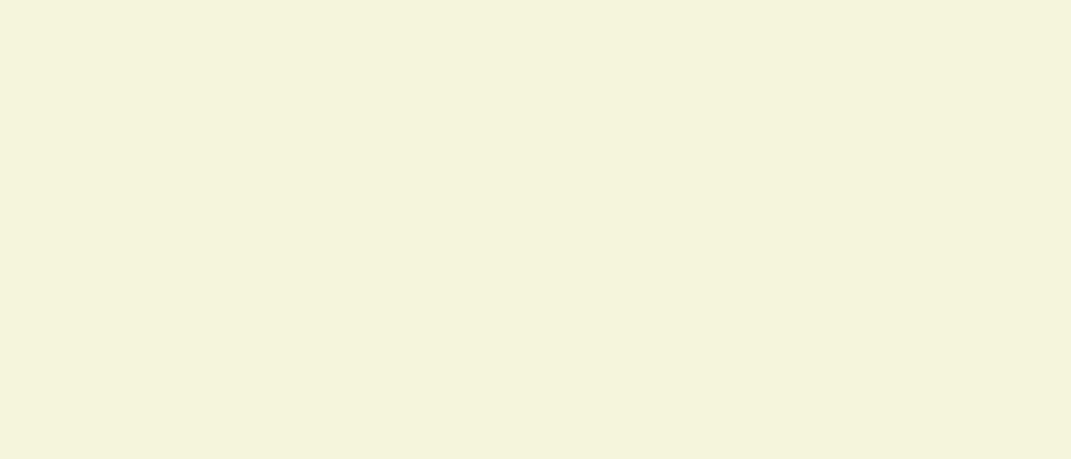
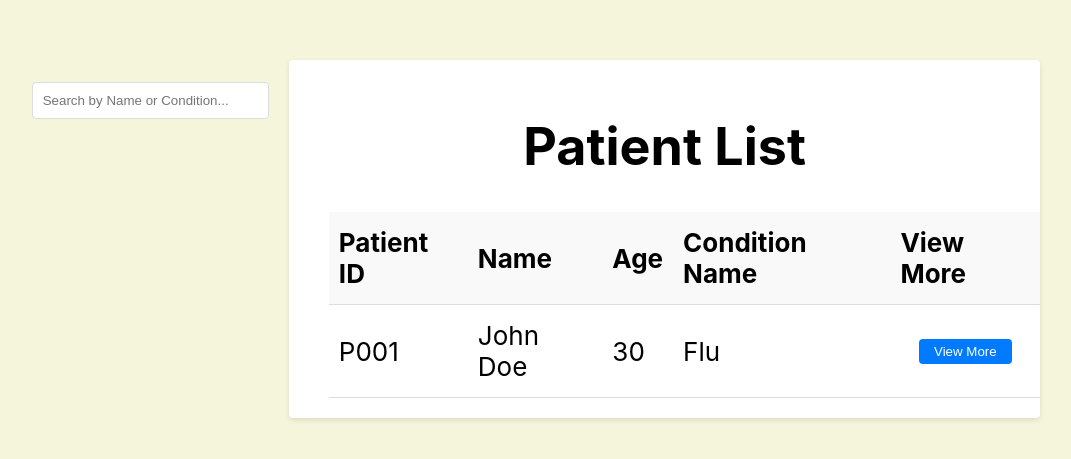
Before and after one commit to Sai-Venky/Patient-Tracker, a React (Create React App) app in the folder front-end/patient-tracker-app/: page /view-patients in a window 1280 px wide. Before the commit this address had no page. Shown: the part 161-620 px from the top of the page, without its empty margins (114-1185 px from the left). Built offline with nearby package versions, Linux system fonts and the light colour scheme.

Commit message:
View Changes

```diff
--- a/front-end/patient-tracker-app/src/components/App.js
+++ b/front-end/patient-tracker-app/src/components/App.js
@@ -8,6 +8,8 @@ import PatientDashboard from './pages/Patient/PatientDashboard/PatientDashboard'
 import SubmitMedicalRecords from './pages/Patient/PatientDashboard/SubmitMedicalRecords';
 import UpdateExistingRecords from './pages/Patient/PatientDashboard/UpdateExistingRecords';
 import CreateAccount from './pages/CreateAccount/CreateAccount';
+import DoctorDashboard from './pages/Doctor/DoctorDashboard/DoctorDashboard';
+import ViewPatients from "./pages/Doctor/DoctorDashboard/ViewPatients";
 import './App.css'
 
 function App() {
@@ -24,6 +26,8 @@ function App() {
             <Route path="/update-info" element={<UpdatePatientInfo />} />
             <Route path="/update-existing-records" element={<UpdateExistingRecords />} />
             <Route path="/create-account" element={<CreateAccount />} />
+            <Route path="/doctor-dashboard" element={<DoctorDashboard />} />
+            <Route path="/view-patients" element={<ViewPatients />} />
           </Routes>
         </header>
       </div>
--- a/front-end/patient-tracker-app/src/components/pages/Doctor/DoctorDashboard/ViewPatients.css
+++ b/front-end/patient-tracker-app/src/components/pages/Doctor/DoctorDashboard/ViewPatients.css
@@ -0,0 +1,70 @@
+.view-patients-layout {
+    display: flex;
+    margin: 20px auto;
+    max-width: 1200px;
+}
+
+.search-filter-container {
+    flex: 1;
+    padding: 20px;
+    max-width: 300px; /* You can adjust this width as needed */
+}
+
+.search-input {
+    padding: 10px;
+    border: 1px solid #ddd;
+    border-radius: 4px;
+    width: 100%;
+    box-sizing: border-box;
+}
+
+.view-patients-container {
+    flex: 3;
+    padding: 20px;
+    background-color: #ffffff;
+    border-radius: 4px;
+    box-shadow: 0 2px 5px rgba(0, 0, 0, 0.1);
+    overflow-x: auto;
+    color: #000;
+}
+
+.patients-table-container {
+    width: 100%;
+}
+
+.patients-table {
+    border-collapse: collapse;
+    width: 100%;
+    margin-left: 20px; /* Adjust or remove margin as necessary */
+}
+
+.patients-table thead {
+    background-color: #f9f9f9;
+}
+
+.patients-table th, .patients-table td {
+    text-align: left;
+    padding: 15px 10px;
+    border-bottom: 1px solid #ddd;
+}
+
+.patients-table tbody tr:hover {
+    background-color: #f5f5f5;
+}
+
+.view-more-button {
+    padding: 5px 15px;
+    border: none;
+    border-radius: 4px;
+    background-color: #007bff;
+    color: white;
+    cursor: pointer;
+    transition: background-color 0.2s;
+    text-align: center;
+    display: block;
+    margin: auto;
+}
+
+.view-more-button:hover {
+    background-color: #0056b3;
+}
--- a/front-end/patient-tracker-app/src/components/pages/Doctor/DoctorDashboard/ViewPatients.js
+++ b/front-end/patient-tracker-app/src/components/pages/Doctor/DoctorDashboard/ViewPatients.js
@@ -0,0 +1,76 @@
+import React, { useState } from 'react';
+import './ViewPatients.css';
+
+function ViewPatients() {
+    // Dummy patient data with the specified attributes
+    const patients = [
+        { patientID: 'P001', name: 'John Doe', age: 30, conditionName: 'Flu', conditionDescription: 'Showing symptoms of flu.', startDate: '2023-01-01' },
+        // ... more patient data
+    ];
+
+    const [searchTerm, setSearchTerm] = useState('');
+
+    const handleSearch = (event) => {
+        setSearchTerm(event.target.value);
+    };
+
+    const filteredPatients = patients.filter(
+        patient =>
+            patient.name.toLowerCase().includes(searchTerm.toLowerCase()) ||
+            patient.conditionName.toLowerCase().includes(searchTerm.toLowerCase())
+    );
+
+    const handleViewMore = (patient) => {
+        // Here you would open a modal or display details
+        alert(`Details for ${patient.name}:
+        ID: ${patient.patientID},
+        Age: ${patient.age},
+        Condition: ${patient.conditionName},
+        Description: ${patient.conditionDescription},
+        Start Date: ${patient.startDate}`);
+    };
+
+    return (
+        <div className="view-patients-layout">
+            <div className="search-filter-container">
+                <input
+                    type="text"
+                    placeholder="Search by Name or Condition..."
+                    className="search-input"
+                    onChange={handleSearch}
+                />
+            </div>
+            <div className="view-patients-container">
+                <h1>Patient List</h1>
+                <div className="patients-table-container">
+                    <table className="patients-table">
+                        <thead>
+                        <tr>
+                            <th>Patient ID</th>
+                            <th>Name</th>
+                            <th>Age</th>
+                            <th>Condition Name</th>
+                            <th>View More</th>
+                        </tr>
+                        </thead>
+                        <tbody>
+                        {filteredPatients.map(patient => (
+                            <tr key={patient.patientID}>
+                                <td>{patient.patientID}</td>
+                                <td>{patient.name}</td>
+                                <td>{patient.age}</td>
+                                <td>{patient.conditionName}</td>
+                                <td>
+                                    <button className="view-more-button" onClick={() => handleViewMore(patient)}>View More</button>
+                                </td>
+                            </tr>
+                        ))}
+                        </tbody>
+                    </table>
+                </div>
+            </div>
+        </div>
+    );
+}
+
+export default ViewPatients;
--- a/front-end/patient-tracker-app/src/components/pages/Doctor/DoctorLogin.js
+++ b/front-end/patient-tracker-app/src/components/pages/Doctor/DoctorLogin.js
@@ -8,7 +8,7 @@ import CryptoJS from 'crypto-js';
 function DoctorLogin() {
     const [username, setUsername] = useState('');
     const [password, setPassword] = useState('');
-    //let navigate = useNavigate();
+    let navigate = useNavigate();
     // Implement the login functionality here
     const handleLogin = (e) => {
         console.log(username)
@@ -25,7 +25,7 @@ function DoctorLogin() {
         .then(res=> {
             //Login successful
             alert("Login success")
-            // navigate(''); // Use navigate to go to the dashboard
+            navigate('/doctor-dashboard'); // Use navigate to go to the dashboard
         })
         .catch(err=> {
             console.log(err)
```
